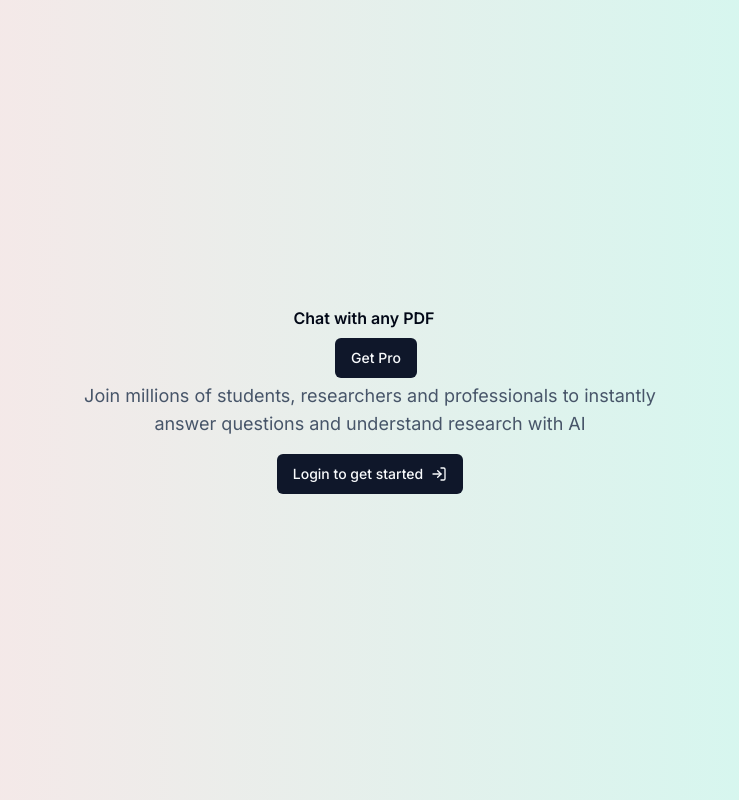
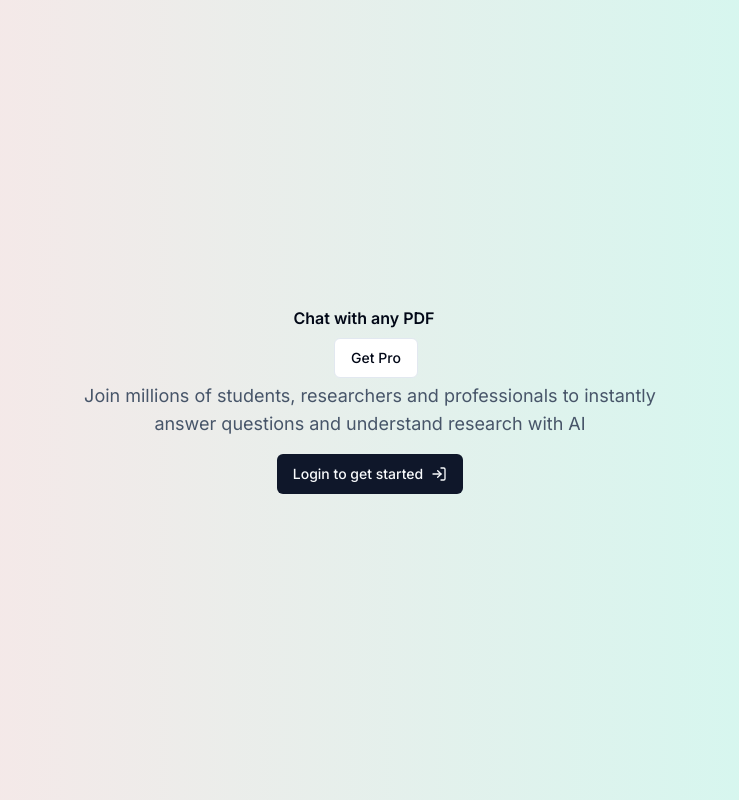
Before and after one commit to ayoubBDL/chatpdf, a Next.js app: page / in a window 1280 px wide. Shown: the whole page, without its empty margins (270-1009 px from the left). Built offline with nearby package versions, Linux system fonts and the light colour scheme; no server answers.

Commit message:
change subscription button style

```diff
--- a/src/components/SubscriptionButton.tsx
+++ b/src/components/SubscriptionButton.tsx
@@ -19,7 +19,7 @@ const SubscriptionButton = ({ isPro }: Props) => {
     }
   };
   return (
-    <Button disabled={isLoading} onClick={handleSubscription}>
+    <Button disabled={isLoading} onClick={handleSubscription} variant="outline">
       {isPro ? "Manage Subscription" : "Get Pro"}
     </Button>
   );
```
